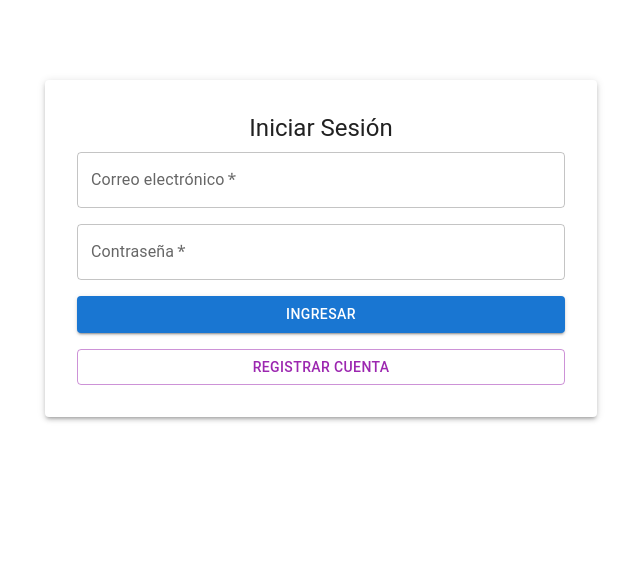
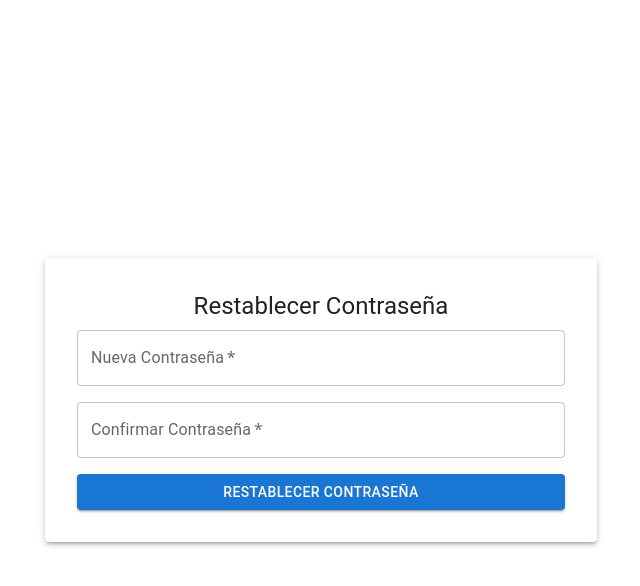
Before and after one commit to GAreeem/FrontInteHector, a React (Vite) app: page /restablecer-contrasena/1 in a window 1280 px wide. Shown: the top 586 px of the page, without its empty margins (319-959 px from the left). Built offline with nearby package versions, Linux system fonts and the light colour scheme.

Commit message:
Frontend del restablecimiento de contraseña realizado

```diff
--- a/src/App.jsx
+++ b/src/App.jsx
@@ -2,6 +2,8 @@ import React from "react";
 import { BrowserRouter, Routes, Route } from "react-router-dom";
 import Login from "./pages/login";
 import AdminHome from "./pages/home/ADMIN/AdminHome";
+import RecuperarContra from "./pages/recuperarContra";
+import RestablecerContra from "./pages/RestablecerContra";
 import UsuarioHome from "./pages/home/Usuario/UsuarioHome";
 import ClienteHome from "./pages/home/CLIENT/ClienteHome";
 import RutaProtegida from "./Components/RutaProtegida";
@@ -20,6 +22,10 @@ const App = () => {
       <Routes>
         <Route path="/login" element={<Login />} />
         <Route path="/registro" element={<Registro />} />
+        <Route path="/recuperar-contrasena" element={<RecuperarContra />} />
+        <Route path="/restablecer-contrasena/:token" element={<RestablecerContra />} />
+
+        {/* Rutas protegidas */}
         <Route
           path="/inicio"
           element={
--- /dev/null
+++ b/src/pages/RecuperarContra.jsx
@@ -0,0 +1,84 @@
+import React, { useState } from "react";
+import {
+  Container,
+  Box,
+  TextField,
+  Button,
+  Typography,
+  Paper,
+  CircularProgress,
+} from "@mui/material";
+import { useNavigate } from "react-router-dom";
+
+function RecuperarContra() {
+  const [email, setEmail] = useState("");
+  const [loading, setLoading] = useState(false);
+  const navigate = useNavigate();
+
+  const handleSubmit = async (e) => {
+    e.preventDefault();
+    setLoading(true);
+    try {
+      const res = await fetch("http://localhost:8080/auth/forgot-password", {
+        method: "POST",
+        headers: {
+          "Content-Type": "application/json",
+        },
+        body: JSON.stringify({ email }),
+      });
+
+      if (res.ok) {
+        alert("Se ha enviado un correo para restablecer tu contraseña.");
+        navigate("/login");
+      } else {
+        alert("Error al enviar el correo. Verifica tu dirección de correo.");
+      }
+    } catch (error) {
+      console.error("Error al recuperar contraseña:", error);
+      alert("Error al conectar con el servidor.");
+    } finally {
+      setLoading(false); // Desactivar animación de carga
+    }
+  };
+
+  return (
+    <Container
+      maxWidth="sm"
+      sx={{
+        display: "flex",
+        justifyContent: "center",
+        alignItems: "center",
+        height: "100vh", // Centrar verticalmente
+      }}
+    >
+      <Paper elevation={3} sx={{ padding: 4, width: "100%" }}>
+        <Typography variant="h5" gutterBottom align="center">
+          Recuperar Contraseña
+        </Typography>
+        <form onSubmit={handleSubmit}>
+          <Box display="flex" flexDirection="column" gap={2}>
+            <TextField
+              label="Correo electrónico"
+              type="email"
+              required
+              value={email}
+              onChange={(e) => setEmail(e.target.value)}
+              fullWidth
+            />
+            <Button
+              type="submit"
+              variant="contained"
+              color="primary"
+              fullWidth
+              disabled={loading} // Deshabilitar el botón mientras carga
+            >
+              {loading ? <CircularProgress size={24} color="inherit" /> : "Enviar"}
+            </Button>
+          </Box>
+        </form>
+      </Paper>
+    </Container>
+  );
+}
+
+export default RecuperarContra;
--- /dev/null
+++ b/src/pages/RestablecerContra.jsx
@@ -0,0 +1,88 @@
+import React, { useState } from "react";
+import {
+  Container,
+  Box,
+  TextField,
+  Button,
+  Typography,
+  Paper,
+} from "@mui/material";
+import { useNavigate, useParams } from "react-router-dom";
+
+function RestablecerContra() {
+  const [password, setPassword] = useState("");
+  const [confirmPassword, setConfirmPassword] = useState("");
+  const navigate = useNavigate();
+  const { token } = useParams(); // Obtener el token desde la URL
+
+  const handleSubmit = async (e) => {
+    e.preventDefault();
+    if (password !== confirmPassword) {
+      alert("Las contraseñas no coinciden.");
+      return;
+    }
+
+    try {
+      const res = await fetch("http://localhost:8080/auth/reset-password", {
+        method: "POST",
+        headers: {
+          "Content-Type": "application/json",
+        },
+        body: JSON.stringify({ token, newPassword: password }),
+      });
+
+      if (res.ok) {
+        alert("Tu contraseña ha sido restablecida correctamente.");
+        navigate("/login"); // Redirigir al Login
+      } else {
+        alert("Error al restablecer la contraseña. Intenta nuevamente.");
+      }
+    } catch (error) {
+      console.error("Error al restablecer contraseña:", error);
+      alert("Error al conectar con el servidor.");
+    }
+  };
+
+  return (
+    <Container
+      maxWidth="sm"
+      sx={{
+        display: "flex",
+        justifyContent: "center",
+        alignItems: "center",
+        height: "100vh", // Centrar verticalmente
+      }}
+    >
+      <Paper elevation={3} sx={{ padding: 4, width: "100%" }}>
+        <Typography variant="h5" gutterBottom align="center">
+          Restablecer Contraseña
+        </Typography>
+        <form onSubmit={handleSubmit}>
+          <Box display="flex" flexDirection="column" gap={2}>
+            <TextField
+              label="Nueva Contraseña"
+              type="password"
+              required
+              value={password}
+              onChange={(e) => setPassword(e.target.value)}
+              fullWidth
+            />
+            <TextField
+              label="Confirmar Contraseña"
+              type="password"
+              required
+              value={confirmPassword}
+              onChange={(e) => setConfirmPassword(e.target.value)}
+              fullWidth
+            />
+            <Button type="submit" variant="contained" color="primary" fullWidth>
+              Restablecer Contraseña
+            </Button>
+          </Box>
+        </form>
+      </Paper>
+    </Container>
+  );
+}
+
+export default RestablecerContra;
--- a/src/pages/login.jsx
+++ b/src/pages/login.jsx
@@ -88,6 +88,9 @@ function Login() {
             >
               Registrar cuenta
             </Button>
+            <Typography variant="body2" color="primary" align="center" sx={{ cursor: "pointer", marginTop: 10 }} onClick={() => navigate("/recuperar-contrasena")}>
+              ¿Olvidaste tu contraseña?
+            </Typography>
           </Box>
         </form>
       </Paper>
```
